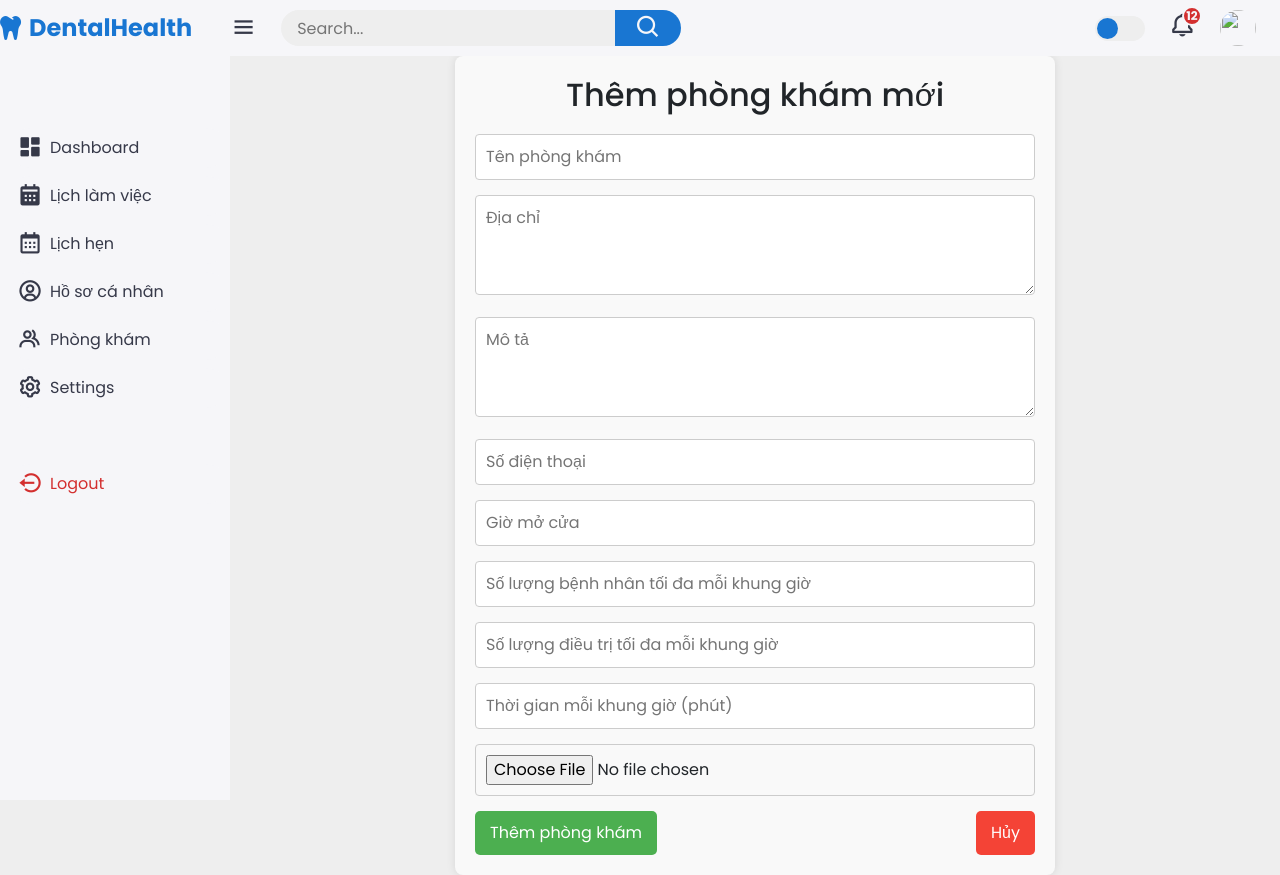
After one commit to phatdat20905/dental_clinic, a Django app: page /manage/add_clinic/ in a window 1280 px wide. The commit adds this page. Run offline with Django 5.2, Linux system fonts and the light colour scheme; some libraries are stand-ins or nearby versions.

Commit message:
làm chức năng hiển thị thêm, sửa phòng khám cho chủ

```diff
--- /dev/null
+++ b/app_manage/static/app_manage/css/clinic.css
@@ -0,0 +1,137 @@
+.clinic-list-container {
+    max-width: 800px;
+    margin: 0 auto;
+    padding: 20px;
+    background-color: #f9f9f9;
+    box-shadow: 0 0 10px rgba(0, 0, 0, 0.1);
+    border-radius: 8px;
+}
+
+.action-buttons {
+    text-align: right;
+    margin-bottom: 20px;
+}
+
+.add-clinic-btn, .edit-clinic-btn {
+    padding: 10px 15px;
+    background-color: #4CAF50;
+    color: white;
+    border: none;
+    border-radius: 5px;
+    cursor: pointer;
+    transition: background-color 0.3s;
+}
+
+.add-clinic-btn:hover, .edit-clinic-btn:hover {
+    background-color: #45a049;
+}
+
+.clinic-list {
+    list-style-type: none;
+    padding: 0;
+}
+
+.clinic-item {
+    background-color: #fff;
+    padding: 15px;
+    margin-bottom: 10px;
+    border: 1px solid #ddd;
+    border-radius: 8px;
+    transition: background-color 0.3s;
+    display: flex;
+    justify-content: space-between;
+    align-items: center;
+}
+
+.clinic-item:hover {
+    background-color: #f1f1f1;
+}
+
+.clinic-header h3 {
+    margin-bottom: 30px;
+    font-size: 1.5em;
+    color: #333;
+}
+
+.clinic-details p {
+    margin: 5px 0;
+    font-size: 1.1em;
+    color: #555;
+}
+
+.clinic-details p i {
+    color: #888;
+    margin-right: 10px;
+}
+
+/* trang thêm phòng khám */
+
+.form-container {
+    max-width: 600px;
+    margin: 0 auto;
+    padding: 20px;
+    background-color: #f9f9f9;
+    box-shadow: 0 0 10px rgba(0, 0, 0, 0.1);
+    border-radius: 8px;
+}
+
+.form-container h2 {
+    text-align: center;
+    margin-bottom: 20px;
+}
+
+.form-group {
+    margin-bottom: 15px;
+}
+
+.form-group input[type="text"],
+.form-group input[type="number"],
+.form-group textarea,
+.form-group input[type="file"] {
+    width: 100%;
+    padding: 10px;
+    border: 1px solid #ccc;
+    border-radius: 4px;
+}
+
+.form-group textarea {
+    height: 100px;
+    resize: vertical;
+}
+
+.form-buttons {
+    display: flex;
+    justify-content: space-between;
+}
+
+.submit-btn, .cancel-btn {
+    padding: 10px 15px;
+    border: none;
+    border-radius: 5px;
+    cursor: pointer;
+    transition: background-color 0.3s;
+}
+
+.submit-btn {
+    background-color: #4CAF50;
+    color: white;
+}
+
+.submit-btn:hover {
+    background-color: #45a049;
+}
+
+.cancel-btn {
+    background-color: #f44336;
+    color: white;
+}
+
+.cancel-btn:hover {
+    background-color: #e53935;
+}
+
+
+
+.edit-clinic-container {
+    padding: 40px;
+}
--- /dev/null
+++ b/app_manage/templates/app_manage/add_clinic.html
@@ -0,0 +1,41 @@
+{% extends 'app_manage/index.html' %}
+
+{% block main-content %}
+<div class="form-container">
+    <h2>Thêm phòng khám mới</h2>
+    <form method="POST" enctype="multipart/form-data">
+        {% csrf_token %}
+        <div class="form-group">
+            <input type="text" name="clinic_name" placeholder="Tên phòng khám" required>
+        </div>
+        <div class="form-group">
+            <textarea name="address" placeholder="Địa chỉ" required></textarea>
+        </div>
+        <div class="form-group">
+            <textarea name="description" placeholder="Mô tả" required></textarea>
+        </div>
+        <div class="form-group">
+            <input type="text" name="phone_number" placeholder="Số điện thoại" required>
+        </div>
+        <div class="form-group">
+            <input type="text" name="opening_hours" placeholder="Giờ mở cửa" required>
+        </div>
+        <div class="form-group">
+            <input type="number" name="max_patients_per_slot" placeholder="Số lượng bệnh nhân tối đa mỗi khung giờ" required>
+        </div>
+        <div class="form-group">
+            <input type="number" name="max_treatment_per_slot" placeholder="Số lượng điều trị tối đa mỗi khung giờ" required>
+        </div>
+        <div class="form-group">
+            <input type="number" name="slot_duration_minutes" placeholder="Thời gian mỗi khung giờ (phút)" required>
+        </div>
+        <div class="form-group">
+            <input type="file" name="image">
+        </div>
+        <div class="form-buttons">
+            <button type="submit" class="submit-btn">Thêm phòng khám</button>
+            <a href="{%url 'my_clinics'%}" class="btn cancel-btn">Hủy</a>
+        </div>
+    </form>
+</div>
+{% endblock %}
--- a/app_manage/templates/app_manage/index.html
+++ b/app_manage/templates/app_manage/index.html
@@ -35,6 +35,7 @@
     <link rel="stylesheet" href="https://cdn.jsdelivr.net/npm/swiper@11/swiper-bundle.min.css">
     <link rel="stylesheet" href="{% static 'app_manage/css/index.css' %}?{% now "U" %}" />
     <link rel="stylesheet" href="{% static 'app_manage/css/table.css' %}?{% now "U" %}" />
+    <link rel="stylesheet" href="{% static 'app_manage/css/clinic.css' %}?{% now "U" %}" />
 
     <!--js-->
     <script src="https://code.jquery.com/jquery-3.7.1.js"></script>
@@ -67,7 +68,8 @@
             <li><a href="{%url 'schedule' %}"><i class='bx bxs-calendar'></i></i>Lịch làm việc</a></li>
             <li><a href="{%url 'appointment_schedule'%}"><i class='bx bx-calendar'></i></i>Lịch hẹn</a></li>
             <li><a href="{%url "profile_dentist" user.slug%}"><i class='bx bx-user-circle'></i>Hồ sơ cá nhân</a></li>
-            <li><a href="#"><i class='bx bx-group'></i>Users</a></li>
+            <li><a href="{%url 'my_clinics'%}"><i class='bx bx-group'></i>Phòng khám</a></li>
+            {% comment %} <li><a href="{%url 'list_dentists'%}"><i class='bx bx-group'></i>Nha sĩ</a></li> {% endcomment %}
             <li><a href="#"><i class='bx bx-cog'></i>Settings</a></li>
         </ul>
         <ul class="side-menu">
--- a/app_manage/urls.py
+++ b/app_manage/urls.py
@@ -14,4 +14,13 @@ urlpatterns = [
 
     path('profile/<slug:slug>/', views.profileDentist, name="profile_dentist"),
     path("update-user/<slug:slug>/", views.update_profile, name="update_dentist"),
+
+    path('my-clinics/', views.my_clinics, name='my_clinics'),
+    path("add_clinic/", views.add_clinic, name="add_clinic"),
+    path('clinic/edit/<slug:slug>/', views.edit_clinic, name='edit_clinic'),
+
+
+    path('clinic/<slug:clinic_slug>/dentists/', views.list_dentists, name='list_dentists'),
+    # path('clinic/<slug:clinic_slug>/dentists/add/', views.add_dentist, name='add_dentist'),
+    # path('clinic/<slug:clinic_slug>/dentists/<int:dentist_id>/delete/', views.delete_dentist, name='delete_dentist'),
 ]
--- a/app_manage/views.py
+++ b/app_manage/views.py
@@ -1,8 +1,10 @@
 from django.shortcuts import render, redirect, get_object_or_404
+from django.http import HttpResponseRedirect
+from django.urls import reverse
 from website.models import *
 from django.contrib.auth.decorators import login_required
 from django.contrib import messages
-from .forms import MedicalRecordForm
+from .forms import MedicalRecordForm, ClinicForm
 from datetime import datetime, timedelta
 
 # Create your views here.
@@ -92,11 +94,11 @@ def schedulePage(request):
 
     except ValueError as e:
         messages.error(request, str(e))
-        return redirect('home')  # Chuyển hướng về trang chủ nếu có lỗi
+        # return redirect('home')  # Chuyển hướng về trang chủ nếu có lỗi
 
-    except Exception as e:
-        messages.error(request, f"Có lỗi xảy ra: {e}")
-        return redirect('home')
+    # except Exception as e:
+    #     messages.error(request, f"Có lỗi xảy ra: {e}")
+    #     # return redirect('home')
 
 
 def cancel_schedule(request, schedule_id):
@@ -288,3 +290,124 @@ def update_profile(request, slug):
 
     context = {"user": user}
     return render(request, 'app_manage/update_profile.html', context)
+
+@login_required
+def my_clinics(request):
+    if request.user.role != 'ClinicOwner':
+        return render(request, '403.html', {"message": "You are not authorized to view this page."})
+
+    clinics = Clinic.objects.filter(owner=request.user)
+    context = {
+        'clinics': clinics,
+    }
+    return render(request, 'app_manage/my_clinics.html', context)
+
+def add_clinic(request):
+    if request.method == "POST":
+        clinic_name = request.POST.get("clinic_name")
+        address = request.POST.get("address")
+        description = request.POST.get("description")
+        phone_number = request.POST.get("phone_number")
+        opening_hours = request.POST.get("opening_hours")
+        max_patients_per_slot = request.POST.get("max_patients_per_slot")
+        max_treatment_per_slot = request.POST.get("max_treatment_per_slot")
+        slot_duration_minutes = request.POST.get("slot_duration_minutes")
+        image = request.FILES.get("image")
+        # owner_id = request.POST.get(id=request.user.id)
+
+        try:
+            # owner = User.objects.get(id=owner_id, role="ClinicOwner")
+            owner = request.user
+            clinic = Clinic.objects.create(
+                owner=owner,
+                clinic_name=clinic_name,
+                address=address,
+                description=description,
+                phone_number=phone_number,
+                opening_hours=opening_hours,
+                max_patients_per_slot=max_patients_per_slot,
+                max_treatment_per_slot=max_treatment_per_slot,
+                slot_duration_minutes=slot_duration_minutes,
+                image=image,
+            )
+            clinic.save()
+            messages.success(request, "Clinic added successfully!")
+            return redirect("clinic_list")
+        except User.DoesNotExist:
+            messages.error(request, "Invalid clinic owner.")
+        except Exception as e:
+            messages.error(request, f"Error: {e}")
+    return render(request, "app_manage/add_clinic.html")
+
+@login_required
+def edit_clinic(request, slug):
+    # Lấy phòng khám dựa trên slug
+    clinic = get_object_or_404(Clinic, slug=slug)
+
+    # Kiểm tra quyền sở hữu
+    if clinic.owner != request.user:
+        return render(request, '403.html', {"message": "You are not authorized to edit this clinic."})
+
+    # Nếu là POST, xử lý form
+    if request.method == 'POST':
+        form = ClinicForm(request.POST, request.FILES, instance=clinic)
+        if form.is_valid():
+            form.save()
+            return redirect('my_clinics')  # Chuyển hướng về danh sách phòng khám
+    else:
+        form = ClinicForm(instance=clinic)
+
+    # Hiển thị form chỉnh sửa
+    context = {
+        'form': form,
+        'clinic': clinic,
+    }
+    return render(request, 'app_manage/edit_clinic.html', context)
+
+
+@login_required
+def list_dentists(request, clinic_slug):
+    # # Lấy phòng khám dựa trên slug và chủ sở hữu
+    # clinic = get_object_or_404(Clinic, slug=clinic_slug, owner=request.user)
+
+    # # Lấy danh sách nha sĩ thuộc phòng khám
+    # dentists = Dentist.objects.filter(clinic=clinic)
+
+    return render(request, 'app_manage/dentist_list.html')
+
+# @login_required
+# def add_dentist(request, clinic_slug):
+#     clinic = get_object_or_404(Clinic, slug=clinic_slug, owner=request.user)
+
+#     if request.method == "POST":
+#         form = DentistForm(request.POST)
+#         if form.is_valid():
+#             dentist_user = form.save(commit=False)
+#             dentist_user.role = 'Dentist'
+#             dentist_user.save()
+
+#             Dentist.objects.create(
+#                 dentist=dentist_user,
+#                 clinic=clinic,
+#                 specialization=form.cleaned_data['specialization'],
+#                 position=form.cleaned_data['position'],
+#                 experience_years=form.cleaned_data['experience_years'],
+#                 description=form.cleaned_data['description']
+#             )
+#             return HttpResponseRedirect(reverse('list_dentists', args=[clinic.slug]))
+#     else:
+#         form = DentistForm()
+
+#     return render(request, 'app_manage/add_dentist.html', {'form': form, 'clinic': clinic})
+
+
+# @login_required
+# def delete_dentist(request, clinic_slug, dentist_id):
+#     clinic = get_object_or_404(Clinic, slug=clinic_slug, owner=request.user)
+#     dentist = get_object_or_404(Dentist, id=dentist_id, clinic=clinic)
+
+#     if request.method == "POST":
+#         dentist.delete()
+#         return HttpResponseRedirect(reverse('list_dentists', args=[clinic.slug]))
+
+#     return render(request, 'app_manage/delete_dentist.html', {'dentist': dentist, 'clinic': clinic})
--- a/website/views.py
+++ b/website/views.py
@@ -28,7 +28,7 @@ def homePage(request):
 def loginPage(request):
     if request.user.is_authenticated:
         # Kiểm tra vai trò của người dùng đã đăng nhập
-        if request.user.role == "Dentist":
+        if request.user.role == "Dentist" or request.user.role == "ClinicOwner":
             return redirect('index')  # Trang admin cho Dentist
         return redirect('home')  # Trang chính cho các vai trò khác
 
```
Also changed, not shown: app_manage/forms.py (+31 -2 lines), app_manage/templates/app_manage/add_dentist.html (added, +30 -0 lines), app_manage/templates/app_manage/delete_dentist.html (added, +11 -0 lines), app_manage/templates/app_manage/dentist_list.html (added, +11 -0 lines), app_manage/templates/app_manage/edit_clinic.html (added, +14 -0 lines), app_manage/templates/app_manage/my_clinics.html (added, +32 -0 lines), dental_clinic/settings.py (+9 -0 lines), website/static/website/img/clinic/151341-logo-nha-khoa-cuu-van-06.png (added).
